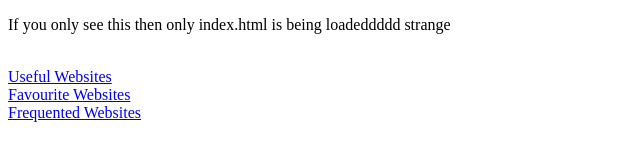
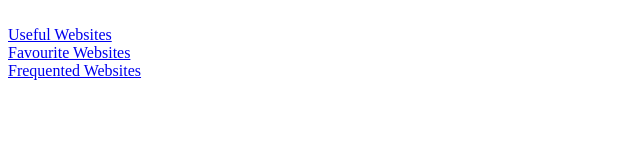
Before and after one commit to Tesolite/tesolite.github.io, a plain HTML site: page index.html in a window 1280 px wide. Shown: the whole page, without its empty margins (0-640 px from the left). Drawn offline with Linux system fonts and the light colour scheme.

Commit message:
Update index.html

```diff
--- a/index.html
+++ b/index.html
@@ -4,10 +4,6 @@
 		<title> Index Website </title>
 	</head>
 	<body>
-		<p>
-			If you only see this then only index.html is being loadeddddd
-			strange
-		</p>
 		<br />
 		<a href = "UsefulWebsites.html"> Useful Websites </a>
 		<br />
```
